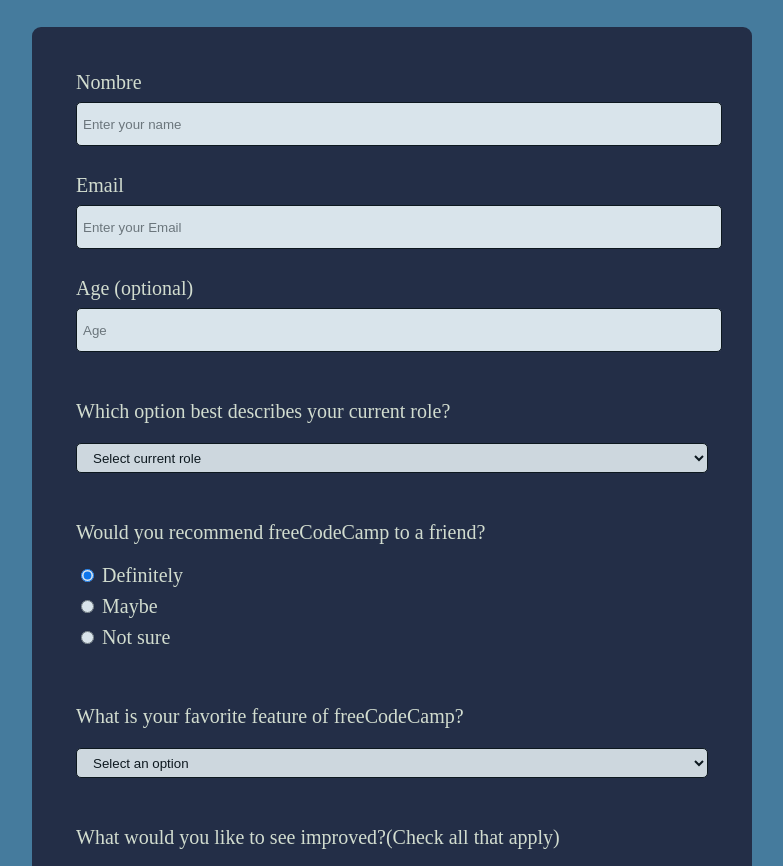
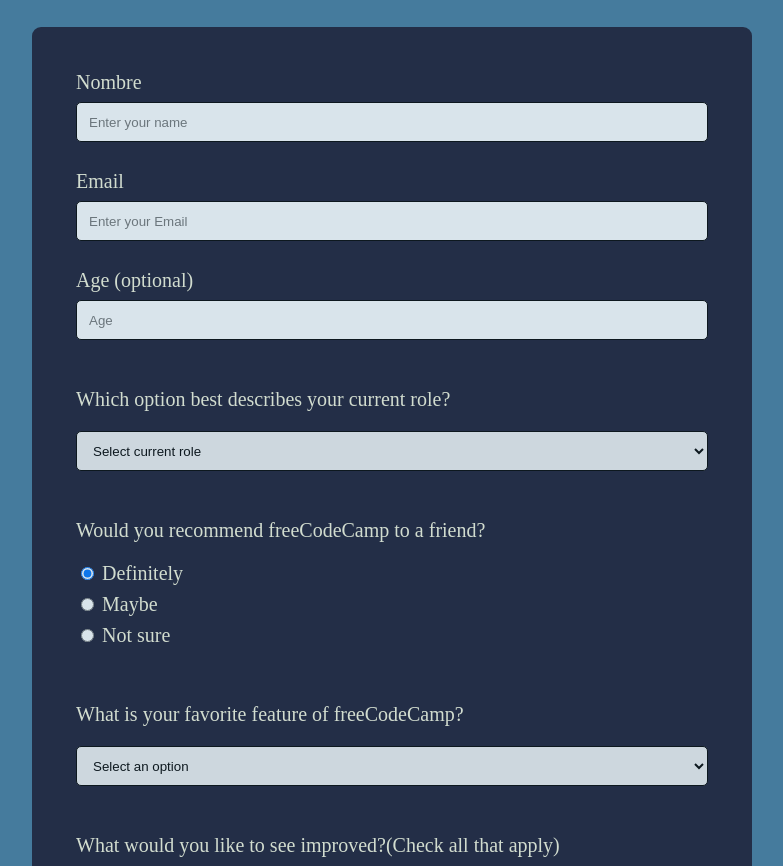
Before and after one commit to juancjj/Survey_Form, a plain HTML site: page index.html in a window 1280 px wide. Shown: the part 126-992 px from the top of the page, without its empty margins (248-1031 px from the left). Drawn offline with Linux system fonts and the light colour scheme.

Commit message:
Se organizo el css y se logro que las cajas de texto me respetaran el padding del contenedor

```diff
--- a/index.html
+++ b/index.html
@@ -9,7 +9,7 @@
 <body>
     <div class="container">
         <header class="header">
-            <h1 class="text-center" id="title">freeCodeCamp Survey Form</h1>
+            <h1 id="title">FreeCodeCamp Survey Form</h1>
             <p id="description">Thank you for taking the time to help us improve the platform</p>
         </header>
         <form action="" id="survey_form">
--- a/styles.css
+++ b/styles.css
@@ -53,28 +53,11 @@ h1{
 
 .form-control{
     width: 100%;
-    height: 30px;
-    border-radius: 5px;
-    padding: 6px;
-    border: 1px solid;
-}
-
-#dropdown{
-    display: block;
-    width: 100%;
-    height: 30px;
+    height: 40px;
     border-radius: 5px;
     padding: 6px 12px 6px 12px;
     border: 1px solid;
-}
-
-#most-like{
-    display: block;
-    width: 100%;
-    height: 30px;
-    border-radius: 5px;
-    padding: 6px 12px 6px 12px;
-    border: 1px solid;
+    box-sizing: border-box;
 }
 
 label{
@@ -91,7 +74,9 @@ p{
 .input-textarea{
     min-height: 120px;
     width: 100%;
+    padding: 10px;
     border: 1px solid;
+    box-sizing: border-box;
 }
 
 .submit-button{
```
